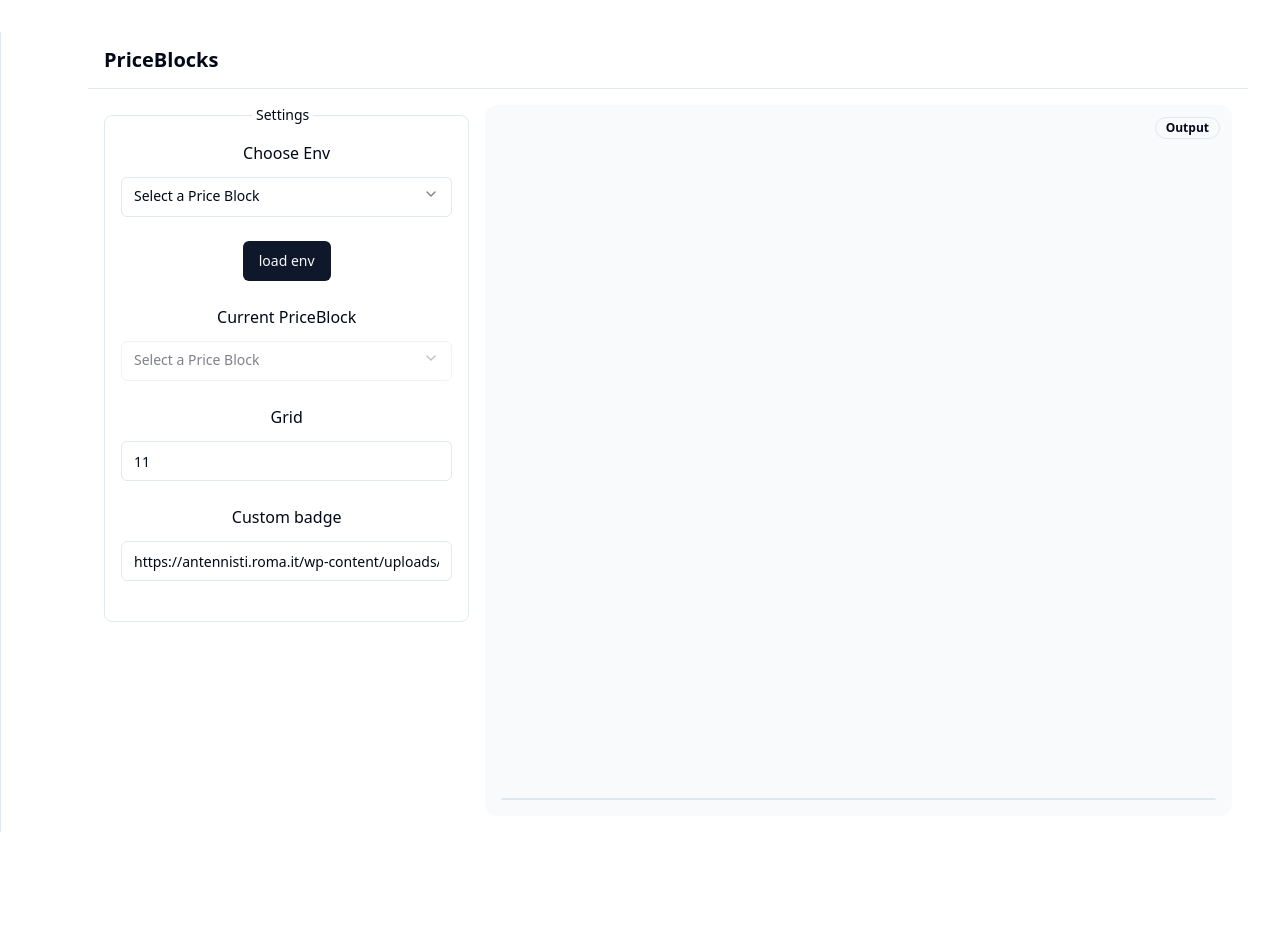
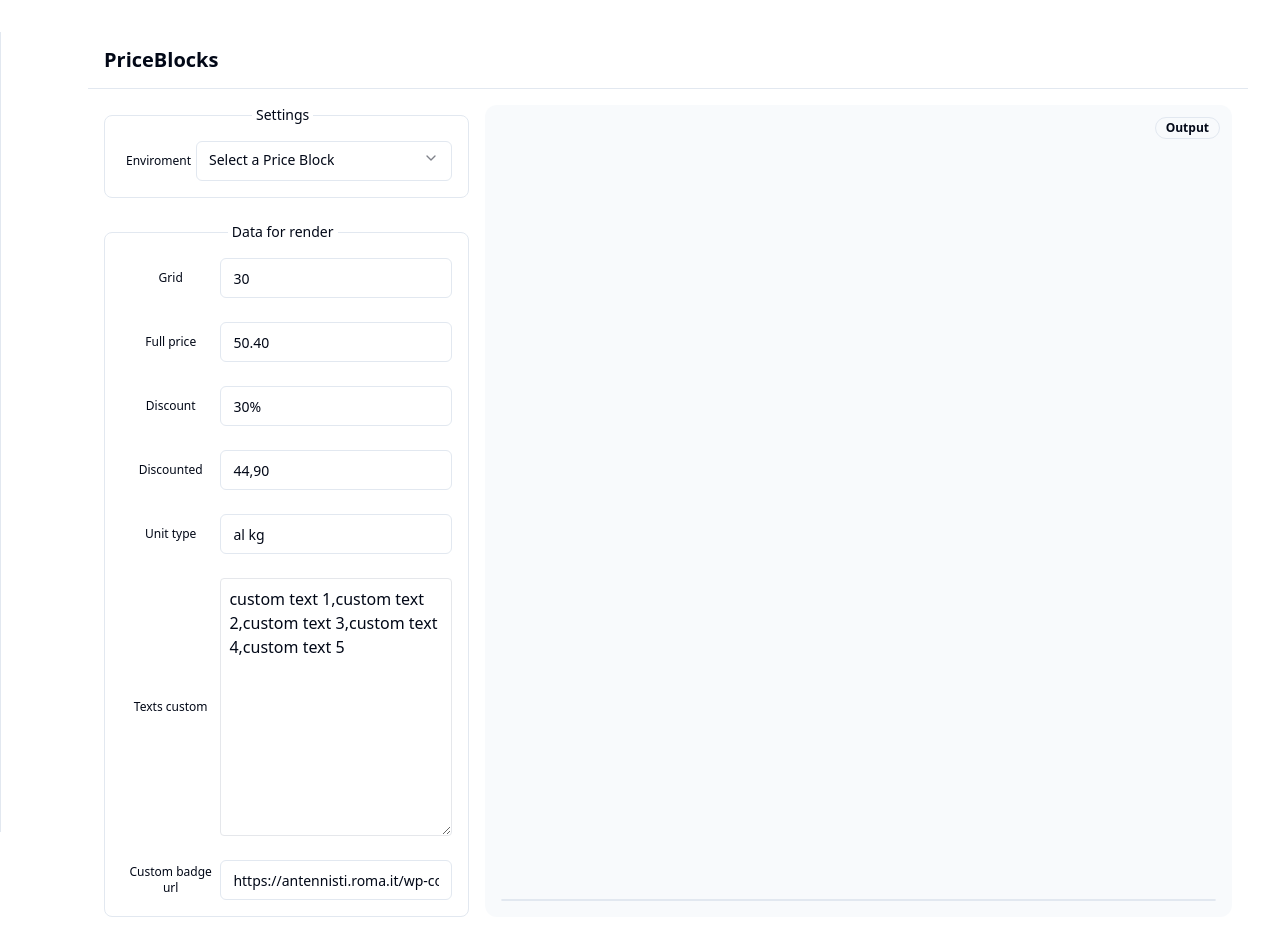
Before and after one commit to gbelfiore/next-priceblock-viewer, a React (Vite) app: page / in a window 1280 px wide. Before the commit the page ends 864 px from the top, so only its background shows below. Built offline with nearby package versions, Linux system fonts and the light colour scheme.

Commit message:
data grid

```diff
--- a/src/components/Dashboard.tsx
+++ b/src/components/Dashboard.tsx
@@ -3,7 +3,6 @@ import '../index.css';
 import DynamicPriceBlock from './DynamicPriceBlock';
 import { useState } from 'react';
 import { Skeleton } from './ui/skeleton';
-import { Button } from './ui/button';
 import { Label } from '@radix-ui/react-label';
 import { PriceBlock } from '../types/price-block';
 import { Select, SelectContent, SelectItem, SelectTrigger, SelectValue } from './ui/select';
@@ -67,21 +66,33 @@ const getPriceBlocks = async (url: string) => {
 };
 
 export function Dashboard() {
-  const [isLoading, setLoading] = useState<boolean>(false);
+  const [isLoading, setLoading] = useState<boolean | undefined>(undefined);
   const [priceBlocks, setPriceBlocks] = useState<PriceBlock[]>([]);
-  const [currentEnv, setCurrentEnv] = useState(0);
   const [currentPriceBlockIndex, setCurrentPriceBlockIndex] = useState<number | undefined>(undefined);
 
-  const [gridSize, setGridSize] = useState<number>(11);
-  const [customBadgeUrl, setCustomBadgeUrl] = useState<string>('https://antennisti.roma.it/wp-content/uploads/2019/10/nessun-segnale-tv.jpg');
-
-  const customFields = [
+  const [defaultData, setDefaultData] = useState<{
+    fullPrice: string;
+    discount: string;
+    discounted: string;
+    unitType: string;
+    textCustom: Array<{ id: string; value: string }>;
+    customBadgeUrl: string;
+    gridSize: number;
+  }>({
+    fullPrice: '50.40',
+    discount: '30%',
+    discounted: '44,90',
+    unitType: 'al kg',
+    textCustom: [
       { id: 'customfield_1', value: 'custom text 1' },
       { id: 'customfield_2', value: 'custom text 2' },
       { id: 'customfield_3', value: 'custom text 3' },
       { id: 'customfield_4', value: 'custom text 4' },
       { id: 'customfield_5', value: 'custom text 5' },
-  ];
+    ],
+    customBadgeUrl: 'https://antennisti.roma.it/wp-content/uploads/2019/10/nessun-segnale-tv.jpg',
+    gridSize: 30,
+  });
 
   return (
     <div className="grid h-screen w-full pl-[56px]">
@@ -96,12 +107,21 @@ export function Dashboard() {
               <fieldset className="grid gap-6 rounded-lg border p-4">
                 <legend className="-ml-1 px-1 text-sm font-medium">Settings</legend>
 
-                <div className="grid gap-3">
-                  <Label htmlFor="model">Choose Env</Label>
+                <div className="flex flex-row items-center">
+                  <Label htmlFor="model" className="text-xs w-[30%]">
+                    Enviroment
+                  </Label>
                   <Select
                     disabled={isLoading}
-                    onValueChange={(e) => {
-                      setCurrentEnv(parseInt(e));
+                    onValueChange={async (e) => {
+                      const env = enviroments[parseInt(e)];
+                      console.log(env);
+                      if (env?.url) {
+                        setLoading(true);
+                        const res = await getPriceBlocks(env.url);
+                        setPriceBlocks(res);
+                        setLoading(false);
+                      }
                     }}>
                     <SelectTrigger id="model" className="items-start [&_[data-description]]:hidden">
                       <SelectValue placeholder="Select a Price Block" />
@@ -124,22 +144,13 @@ export function Dashboard() {
                     </SelectContent>
                   </Select>
                 </div>
-                <div>
-                  <Button
-                    onClick={async (e) => {
-                      e.preventDefault();
-                      setLoading(true);
-                      const res = await getPriceBlocks(enviroments[currentEnv]?.url);
-                      setPriceBlocks(res);
-                      setLoading(false);
-                    }}
-                    type="submit"
-                    className="">
-                    load env
-                  </Button>
-                </div>
-                <div className="grid gap-3">
-                  <Label htmlFor="model">Current PriceBlock</Label>
+
+                {isLoading === false && (
+                  <>
+                    <div className="flex flex-row items-center">
+                      <Label htmlFor="model" className="text-xs w-[30%]">
+                        Price block
+                      </Label>
                       <Select
                         disabled={isLoading || priceBlocks.length === 0}
                         onValueChange={(e) => {
@@ -167,15 +178,27 @@ export function Dashboard() {
                         </SelectContent>
                       </Select>
                     </div>
-                <div className="grid gap-3">
-                  <Label htmlFor="temperature">Grid</Label>
+                  </>
+                )}
+              </fieldset>
+
+              {priceBlocks && (
+                <fieldset className="grid gap-6 rounded-lg border p-4">
+                  <legend className="-ml-1 px-1 text-sm font-medium">Data for render</legend>
+
+                  <div className="flex flex-row items-center">
+                    <Label htmlFor="model" className="text-xs w-[30%]">
+                      Grid
+                    </Label>
                     <Input
+                      className="w-[70%]"
                       onChange={(e) => {
-                      setGridSize(parseInt(e.target.value));
+                        setDefaultData((state) => {
+                          return { ...state, gridSize: parseInt(e.target.value) };
+                        });
                       }}
-                    id="temperature"
                       defaultValue={18}
-                    value={gridSize}
+                      value={defaultData.gridSize}
                       type="number"
                       placeholder="18"
                       min={1}
@@ -183,19 +206,118 @@ export function Dashboard() {
                       disabled={isLoading}
                     />
                   </div>
-                <div className="grid gap-3">
-                  <Label htmlFor="temperature">Custom badge</Label>
+
+                  <div className="flex flex-row items-center">
+                    <Label htmlFor="model" className="text-xs w-[30%]">
+                      Full price
+                    </Label>
                     <Input
+                      className="w-[70%]"
                       onChange={(e) => {
-                      setCustomBadgeUrl(e.target.value);
+                        setDefaultData((state) => {
+                          return { ...state, fullPrice: e.target.value };
+                        });
                       }}
-                    value={customBadgeUrl}
+                      value={defaultData.fullPrice}
                       type="text"
                       disabled={isLoading}
                     />
                   </div>
-                <div className="grid grid-cols-2 gap-4"></div>
+
+                  <div className="flex flex-row items-center">
+                    <Label htmlFor="model" className="text-xs w-[30%]">
+                      Discount
+                    </Label>
+                    <Input
+                      className="w-[70%]"
+                      onChange={(e) => {
+                        setDefaultData((state) => {
+                          return { ...state, discount: e.target.value };
+                        });
+                      }}
+                      value={defaultData.discount}
+                      type="text"
+                      disabled={isLoading}
+                    />
+                  </div>
+
+                  <div className="flex flex-row items-center">
+                    <Label htmlFor="model" className="text-xs w-[30%]">
+                      Discounted
+                    </Label>
+                    <Input
+                      className="w-[70%]"
+                      onChange={(e) => {
+                        setDefaultData((state) => {
+                          return { ...state, discounted: e.target.value };
+                        });
+                      }}
+                      value={defaultData.discounted}
+                      type="text"
+                      disabled={isLoading}
+                    />
+                  </div>
+
+                  <div className="flex flex-row items-center">
+                    <Label htmlFor="model" className="text-xs w-[30%]">
+                      Unit type
+                    </Label>
+                    <Input
+                      className="w-[70%]"
+                      onChange={(e) => {
+                        setDefaultData((state) => {
+                          return { ...state, unitType: e.target.value };
+                        });
+                      }}
+                      value={defaultData.unitType}
+                      type="text"
+                      disabled={isLoading}
+                    />
+                  </div>
+
+                  <div className="flex flex-row items-center">
+                    <Label htmlFor="model" className="text-xs w-[30%]">
+                      Texts custom
+                    </Label>
+                    <textarea
+                      className="w-[70%] border border-solid border-gray-200 rounded p-2"
+                      rows={10}
+                      onChange={(e) => {
+                        setDefaultData((state) => {
+                          return {
+                            ...state,
+                            textCustom: e.target.value.split(',').map((text, idx) => {
+                              return {
+                                id: `customfield_${idx}`,
+                                value: text,
+                              };
+                            }),
+                          };
+                        });
+                      }}
+                      value={defaultData.textCustom.map((txt) => txt.value).join(',')}
+                      disabled={isLoading}
+                      placeholder={'write custom texts separated by commas'}></textarea>
+                  </div>
+
+                  <div className="flex flex-row items-center">
+                    <Label htmlFor="model" className="text-xs w-[30%]">
+                      Custom badge url
+                    </Label>
+                    <Input
+                      className="w-[70%]"
+                      onChange={(e) => {
+                        setDefaultData((state) => {
+                          return { ...state, customBadgeUrl: e.target.value };
+                        });
+                      }}
+                      value={defaultData.customBadgeUrl}
+                      type="text"
+                      disabled={isLoading}
+                    />
+                  </div>
                 </fieldset>
+              )}
             </form>
           </div>
           <div className="relative flex h-full min-h-[50vh] flex-col rounded-xl bg-muted/50 p-4 lg:col-span-2">
@@ -216,14 +338,14 @@ export function Dashboard() {
                   priceBlockKey="test_price_block"
                   key={currentPriceBlockIndex}
                   priceBlock={priceBlocks[currentPriceBlockIndex]}
-                  gridSize={gridSize}
+                  gridSize={defaultData.gridSize}
                   valuePriceBLock={{
-                    fullPrice: '50.40',
-                    discount: '30%',
-                    discounted: '44,90',
-                    unitType: 'al kg',
-                    textCustom: customFields,
-                    customBadgeUrl: customBadgeUrl,
+                    fullPrice: defaultData.fullPrice,
+                    discount: defaultData.discount,
+                    discounted: defaultData.discounted,
+                    unitType: defaultData.unitType,
+                    textCustom: defaultData.textCustom,
+                    customBadgeUrl: defaultData.customBadgeUrl,
                   }}
                 />
               ) : null}
```
Lines whose indentation alone changed are shown as unchanged.
